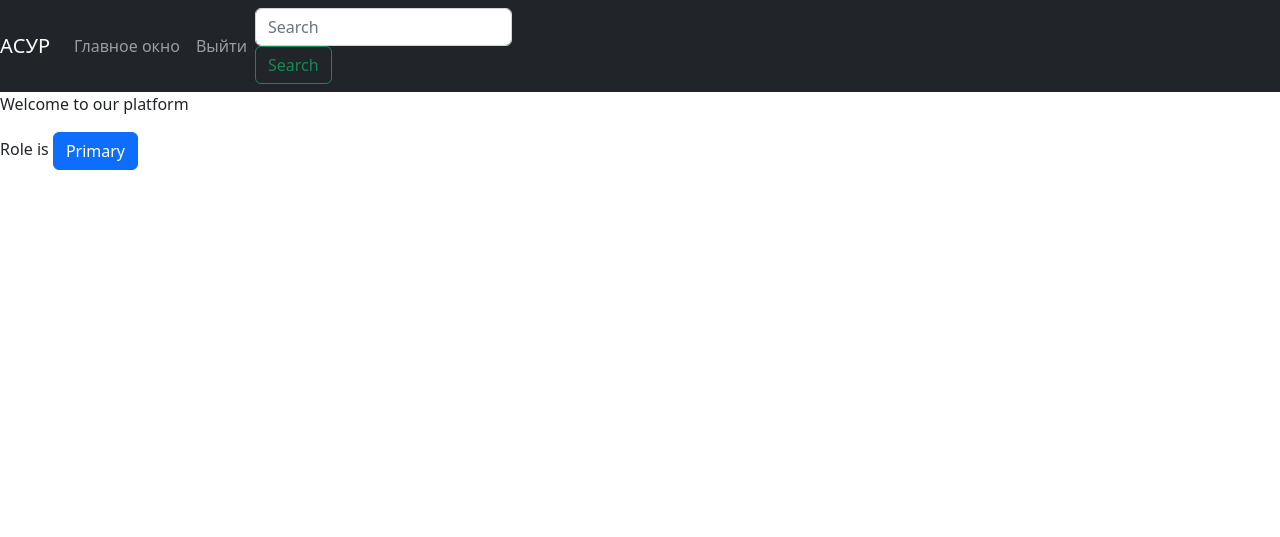
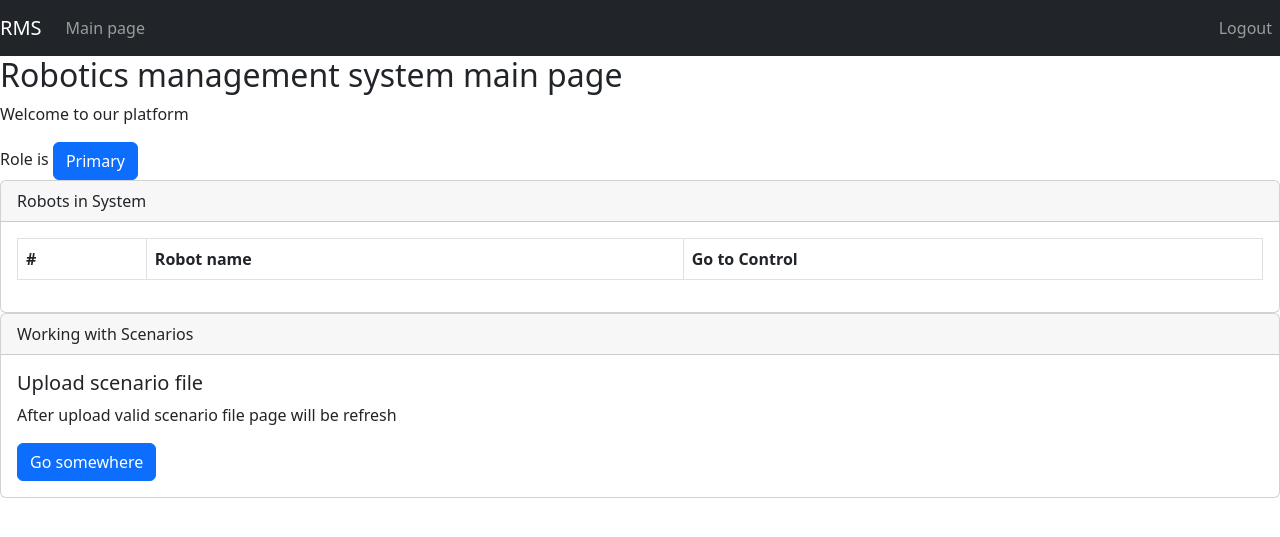
Before and after one commit to itroff/asur, a Spring app: template src/main/resources/templates/main.html in a window 1280 px wide. Shown: the top 537 px of the page. Run offline with Thymeleaf, Linux system fonts and the light colour scheme; the template is opened without the code that fills it, so the values that code supplies are empty; some of the project's set-up classes (security, data sources, template engines, error pages and the like) are left out, and stand-ins take their place.

Commit message:
main page robots

```diff
--- /dev/null
+++ b/src/main/java/com/asur/asur/models/RobotStatusEnum.java
@@ -0,0 +1,6 @@
+package com.asur.asur.models;
+
+public enum RobotStatusEnum {
+    NO_LINK, ONLINE, FAULT
+
+}
--- a/src/main/resources/templates/main.html
+++ b/src/main/resources/templates/main.html
@@ -1,42 +1,106 @@
-
 <!DOCTYPE html>
 <html xmlns:th="http://www.thymeleaf.org">
+
 <head>
-    <title>Welcome</title>
-    <meta charset="utf-8">
-    <link rel="stylesheet" th:href="@{/css/bootstrap.min.css}"/>
-    <script type="text/javascript" th:src="@{/js/bootstrap.bundle.min.js}"></script>
+  <title>Main page of RMS</title>
+  <meta charset="utf-8">
+  <link rel="stylesheet" th:href="@{/css/bootstrap.min.css}" />
+  <script type="text/javascript" th:src="@{/js/bootstrap.bundle.min.js}"></script>
 </head>
+
 <body>
 
-<nav class="navbar navbar-expand-lg navbar-dark bg-dark">
-    <a class="navbar-brand" href="#">АСУР</a>
-    <button class="navbar-toggler" type="button" data-toggle="collapse" data-target="#navbarNav" aria-controls="navbarNav" aria-expanded="false" aria-label="Toggle navigation">
+  <nav class="navbar navbar-expand-lg navbar-dark bg-dark">
+    <a class="navbar-brand navbar-dark" href="#">
+      <center>RMS</center>
+    </a>
+    <button class="navbar-toggler" type="button" data-toggle="collapse" data-target="#navbarNav"
+      aria-controls="navbarNav" aria-expanded="false" aria-label="Toggle navigation">
       <span class="navbar-toggler-icon"></span>
     </button>
     <div class="collapse navbar-collapse" id="navbarNav">
-      <ul class="navbar-nav">
+      <ul class="navbar-nav me-auto">
         <li class="nav-item active">
-          <a class="nav-link" href="/index">Главное окно</a>
+          <a class="nav-link" href="/index">Main page<span class="sr-only"></span></a>
         </li>
         <li th:if="${role} == 'admin'" class="nav-item">
-          <a class="nav-link" href="/robot">Управление роботом</a>
+          <a class="nav-link" href="/robot">Robot control center</a>
         </li>
         <li th:if="${role} == 'admin'" class="nav-item">
-          <a class="nav-link" href="/diagnostics">Диагностика</a>
-        </li>
-        <li class="nav-item">
-          <a class="nav-link" href="/logout">Выйти</a>
+          <a class="nav-link" href="/diagnostics">Diagnostics</a>
         </li>
       </ul>
-      <form class="form-inline my-2 my-lg-0">
-        <input class="form-control mr-sm-2" type="search" placeholder="Search" aria-label="Search">
-        <button class="btn btn-outline-success my-2 my-sm-0" type="submit">Search</button>
-      </form>
+      <ul class="navbar-nav ms-auto">
+        <li class="nav-item">
+          <a class="nav-link" href="/logout">Logout</a>
+        </li>
+      </ul>
     </div>
   </nav>
+  <div>
+    <h2>Robotics management system main page</h2>
     <p>Welcome to our platform</p>
     Role is <span th:text="${role}" />
     <button type="button" class="btn btn-primary">Primary</button>
+
+    <div class="card">
+      <div class="card-header">
+        Robots in System
+      </div>
+      <div class="card-body">
+
+        <table class="table table-hover table-bordered">
+          <thead>
+            <tr>
+              <th scope="col">#</th>
+              <th scope="col">Robot name</th>
+              <th scope="col">Go to Control</th>
+            </tr>
+          </thead>
+          <tbody>
+            <tr th:each="robot: ${robots}">
+              <div th:switch="${robot.status}">
+                <span th:case="${T(com.asur.asur.models.RobotStatusEnum).ONLINE}">
+                  <td th:text="${robot.id}" class="table-success" />
+                  <td th:text="${robot.name}" class="table-success" />
+                  <td class="table-success"><a class="btn btn-primary" th:href="@{/robot(id=${robot.id})}" role="button">Go to robot control</a>
+                  </td>
+                </span>
+                <span th:case="${T(com.asur.asur.models.RobotStatusEnum).FAULT}">
+                  <td th:text="${robot.id}" class="table-danger" />
+                  <td th:text="${robot.name}" class="table-danger" />
+                  <td class="table-danger"><a class="btn btn-primary" th:href="@{/robot(id=${robot.id})}" role="button">Go to robot control</a>
+                  </td>
+                </span>
+                <span th:case="${T(com.asur.asur.models.RobotStatusEnum).NO_LINK}">
+                  <td th:text="${robot.id}" class="table-secondary" />
+                  <td th:text="${robot.name}" class="table-secondary" />
+                  <td class="table-secondary"><a class="btn btn-primary" th:href="@{/robot(id=${robot.id})}" role="button">Go to robot control</a>
+                  </td>
+                </span>
+                </td>
+              </div>
+            </tr>
+          </tbody>
+        </table>
+      </div>
+    </div>
+
+    <div class="card">
+      <div class="card-header">
+        Working with Scenarios
+      </div>
+      <div class="card-body">
+        <h5 class="card-title">Upload scenario file</h5>
+        <p class="card-text">After upload valid scenario file page will be refresh</p>
+        <a href="#" class="btn btn-primary">Go somewhere</a>
+      </div>
+    </div>
+
+
+
+  </div>
+
 </body>
+
 </html>
```
Also changed, not shown: src/main/java/com/asur/asur/config/Robots.java (added, +27 -0 lines), src/main/java/com/asur/asur/controllers/UserController.java (+5 -2 lines), src/main/java/com/asur/asur/models/Robot.java (added, +14 -0 lines), src/main/resources/templates/login.html (+8 -8 lines).
